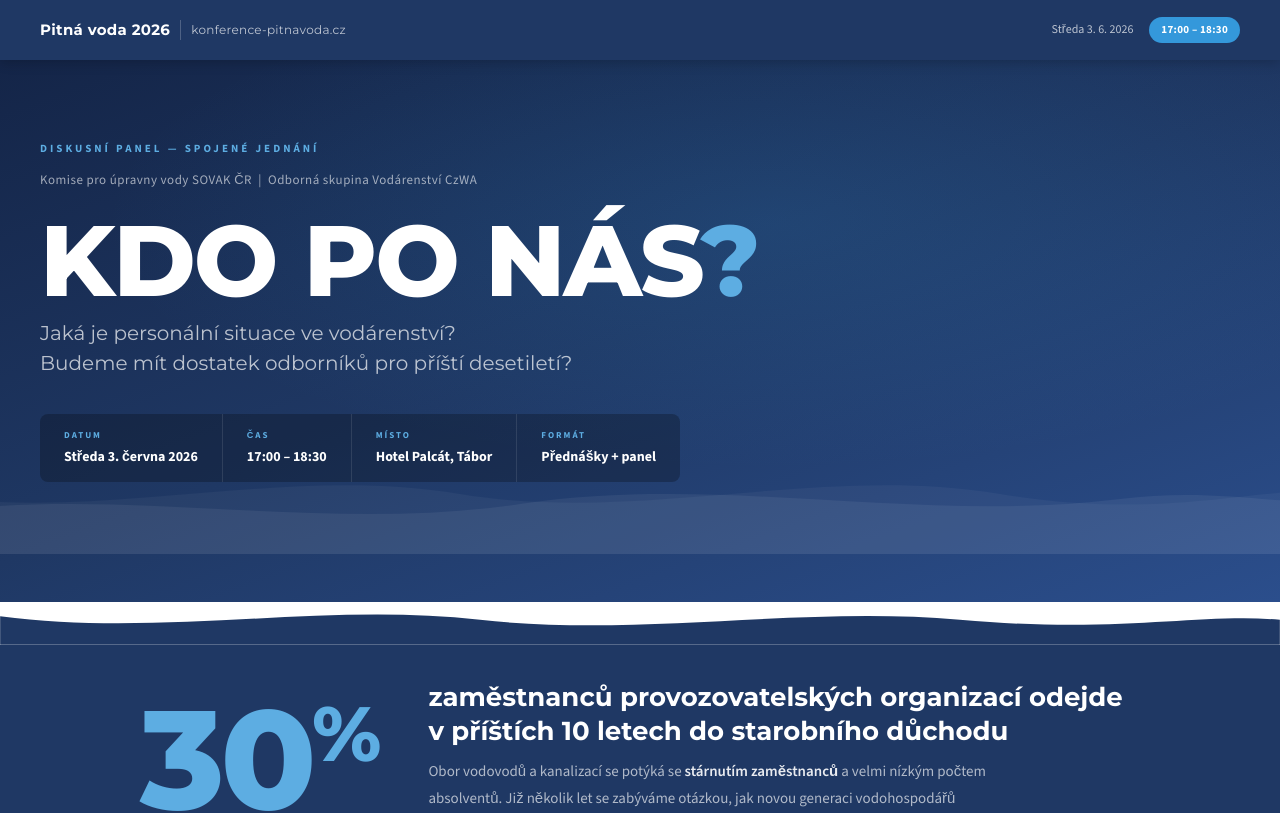
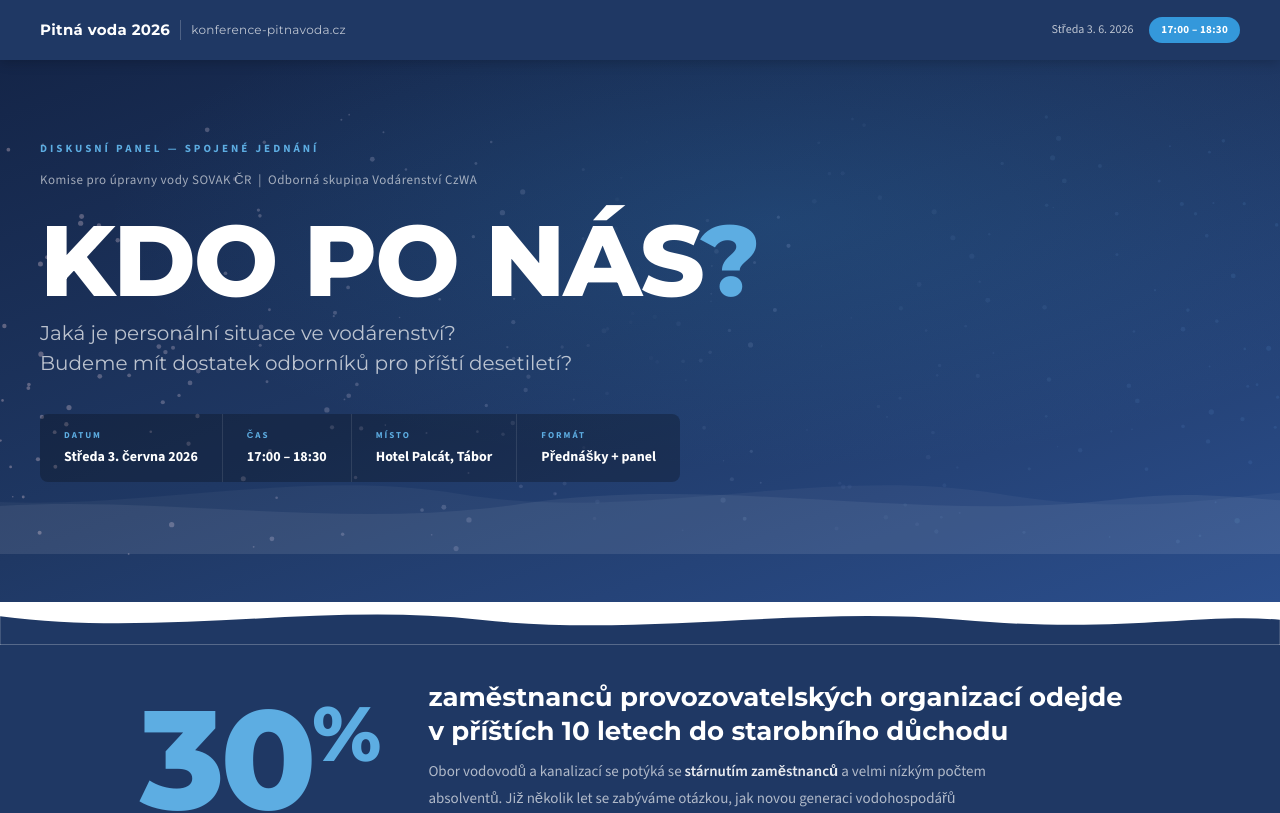
Before and after one commit to paveldobias79-art/pitna-voda-2026-program, a plain HTML site: page panel-kdo-po-nas.html in a window 1280 px wide. Shown: the top 813 px of the page. Drawn offline with nearby package versions, Linux system fonts and the light colour scheme.

Commit message:
Update panel-kdo-po-nas.html

```diff
--- a/panel-kdo-po-nas.html
+++ b/panel-kdo-po-nas.html
@@ -366,6 +366,7 @@ body { font-family: var(--sans); color: var(--text); background: var(--white); o
 
 <!-- HERO -->
 <section class="hero">
+  <canvas id="hero-anim" style="position:absolute;inset:0;width:100%;height:100%;z-index:0;pointer-events:none;"></canvas>
   <div class="hero-inner">
     <div class="hero-eyebrow reveal">Diskusní panel — Spojené jednání</div>
     <div class="hero-orgs reveal d1">
@@ -575,5 +576,82 @@ const io = new IntersectionObserver(entries => {
 }, { threshold: 0.1, rootMargin: '0px 0px -30px 0px' });
 document.querySelectorAll('.reveal').forEach(el => io.observe(el));
 </script>
+
+<script>
+/* === Animace C: Tok zkušeností — hero sekce === */
+(function () {
+  var cv = document.getElementById('hero-anim');
+  if (!cv) return;
+  if (window.matchMedia('(prefers-reduced-motion: reduce)').matches) return;
+
+  var cx = cv.getContext('2d');
+  var W, H, particles;
+
+  function resize() {
+    W = cv.offsetWidth;
+    H = cv.offsetHeight;
+    if (!W || !H) return;
+    cv.width  = W;
+    cv.height = H;
+    init();
+  }
+
+  function init() {
+    var N = Math.max(120, Math.round(W * H / 2600));
+    particles = [];
+    for (var i = 0; i < N; i++) {
+      particles.push({
+        x:     Math.random() * W,
+        baseY: H * (0.10 + Math.random() * 0.80),
+        spd:   0.28 + Math.random() * 1.05,
+        amp:   4    + Math.random() * 24,
+        freq:  0.005 + Math.random() * 0.013,
+        ph:    Math.random() * Math.PI * 2,
+        sz:    0.7  + Math.random() * 2.0,
+      });
+    }
+  }
+
+  resize();
+  window.addEventListener('resize', resize);
+
+  function frame() {
+    cx.clearRect(0, 0, W, H);
+    var inv = 1;
+
+    for (var i = 0; i < particles.length; i++) {
+      var p = particles[i];
+      p.x += p.spd;
+      if (p.x > W + 5) p.x = -5;
+
+      var py = p.baseY + Math.sin(p.x * p.freq + p.ph) * p.amp;
+      var tx = p.x / W;   /* 0 = vlevo (senioři)  1 = vpravo (junioři) */
+
+      /* Hustota toku: vlevo hustý → zúžení uprostřed → vpravo řídký */
+      var d;
+      if      (tx < 0.38) d = 0.58 + (0.38 - tx) * 0.90;
+      else if (tx < 0.50) d = 0.58 - (tx  - 0.38) * 4.50;
+      else if (tx < 0.62) d = 0.58 - (0.62 - tx)  * 4.50;
+      else                d = 0.16 + (tx  - 0.62) * 0.60;
+      if (d < 0) d = 0;
+      if (d > 1) d = 1;
+
+      /* Barva: vlevo bílá/světle modrá → vpravo cyan */
+      var r = Math.round(93  + (1 - tx) * 148);
+      var g = Math.round(152 + (1 - tx) *  58);
+      var b = 219;
+
+      cx.beginPath();
+      cx.arc(p.x, py, p.sz, 0, Math.PI * 2);
+      cx.fillStyle = 'rgba(' + r + ',' + g + ',' + b + ',' + (d * 0.36) + ')';
+      cx.fill();
+    }
+
+    requestAnimationFrame(frame);
+  }
+
+  requestAnimationFrame(frame);
+}());
+</script>
 </body>
 </html>
```
